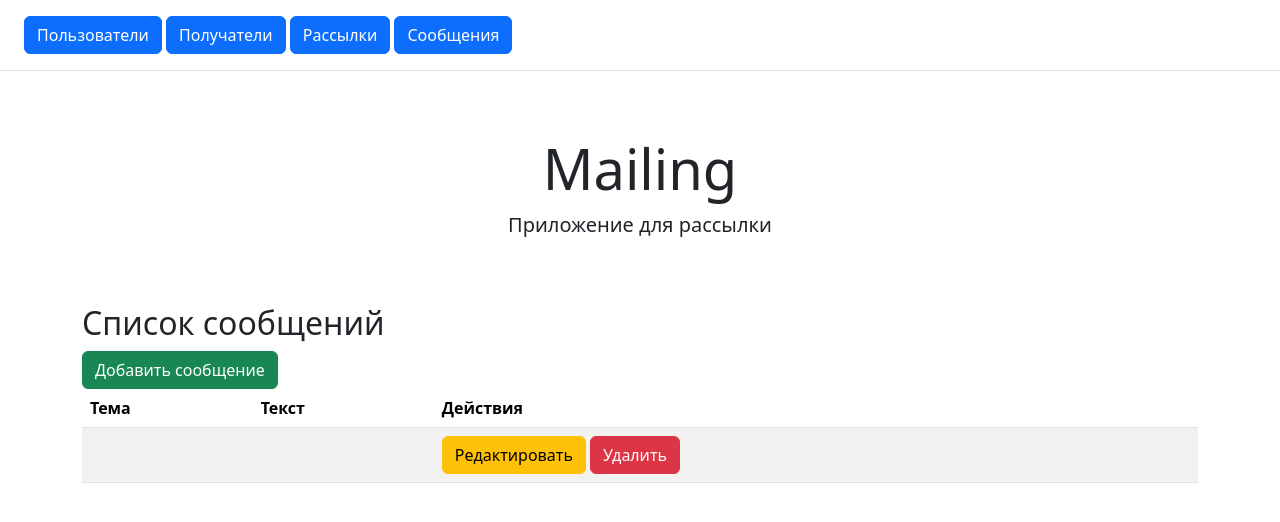
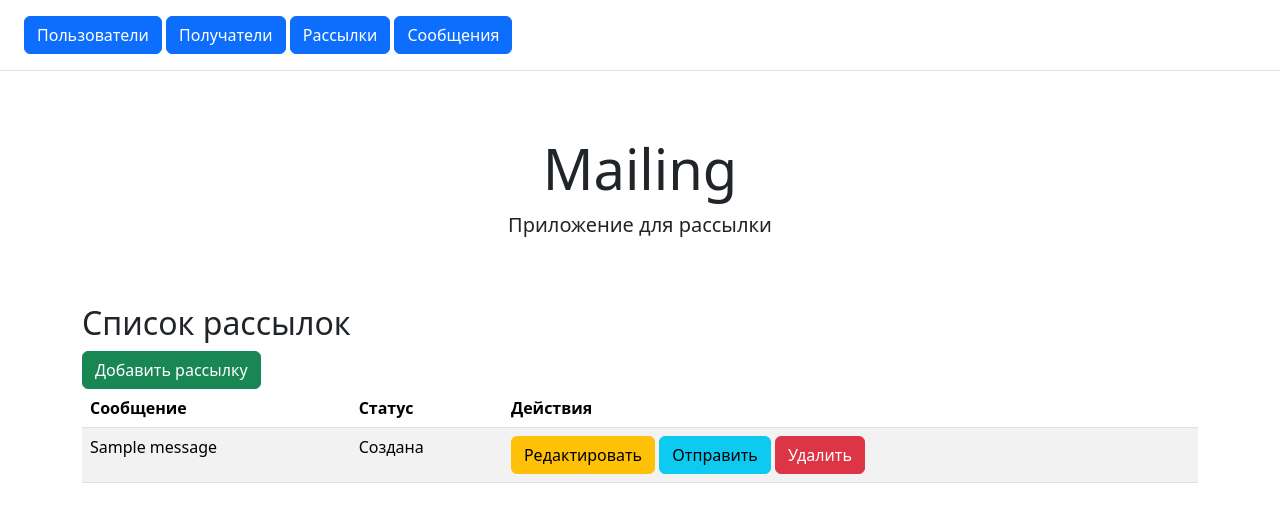
Before and after one commit to kokc80/mailing_service, a Django app: page /mailings/all/ in a window 1280 px wide. Shown: the top 522 px of the page. Run offline with Django 5.2, Linux system fonts and the light colour scheme; a user stored in the database is signed in; tables that the repository leaves empty hold one stand-in row (values such as "Sample post"); one stand-in notice (Sample message) is shown; some libraries are stand-ins or nearby versions.

Commit message:
исправление рассылок 2026.05.12

```diff
--- a/mailing/models.py
+++ b/mailing/models.py
@@ -95,3 +95,18 @@ class Mailing(models.Model):
 
     def is_completed(self):
         return self.status == "Завершена"
+
+
+class SendAttempt(models.Model):
+    STATUS_CHOICES = [
+        ('Успешно', 'Успешно'),
+        ('Не успешно', 'Не успешно')
+    ]
+
+    attempt_time = models.DateTimeField(auto_now_add=True)
+    status = models.CharField(max_length=20, choices=STATUS_CHOICES)
+    server_response = models.TextField(blank=True)
+    mailing = models.ForeignKey(Mailing, on_delete=models.CASCADE, related_name='send_attempts')
+
+    def __str__(self):
+        return f"Attempt: {self.attempt_time} - {self.status}"
--- a/mailing/templates/mailing/mailing_list.html
+++ b/mailing/templates/mailing/mailing_list.html
@@ -1,26 +1,27 @@
 {% extends 'base.html' %}
 
-{% block title %}Список сообщений{% endblock %}
+{% block title %}Список рассылок{% endblock %}
 
 {% block content %}
-<h2>Список сообщений</h2>
-<a href="{% url 'message_create' %}" class="btn btn-success">Добавить сообщение</a>
+<h2>Список рассылок</h2>
+<a href="{% url 'mailing:mailing_create' %}" class="btn btn-success">Добавить рассылку</a>
 <table class="table table-striped">
     <thead>
         <tr>
-            <th>Тема</th>
-            <th>Текст</th>
+            <th>Сообщение</th>
+            <th>Статус</th>
             <th>Действия</th>
         </tr>
     </thead>
     <tbody>
-        {% for message in messages %}
+        {% for mailing in mailings %}
         <tr>
-            <td>{{ message.subject }}</td>
-            <td>{{ message.body }}</td>
+            <td>{{ mailing.message.subject }}</td>
+            <td>{{ mailing.status }}</td>
             <td>
-                <a href="{% url 'message_update' message.pk %}" class="btn btn-warning">Редактировать</a>
-                <a href="{% url 'message_delete' message.pk %}" class="btn btn-danger">Удалить</a>
+                <a href="{% url 'mailing:mailing_update' mailing.pk %}" class="btn btn-warning">Редактировать</a>
+                <a href="{% url 'mailing:send_mailing' mailing.pk %}" class="btn btn-info">Отправить</a>
+                <a href="{% url 'mailing:mailing_delete' mailing.pk %}" class="btn btn-danger">Удалить</a>
             </td>
         </tr>
         {% endfor %}
--- a/mailing/templates/mailing/mailing_list_active.html
+++ b/mailing/templates/mailing/mailing_list_active.html
@@ -6,7 +6,9 @@
     {% if mailings %}
         <div class="row  text-center">
             <div class="col-12 mt-1">
-                <h4 class="mb-2 text-center mt-4"><a href="{% url 'mailing:mailing_list' %}" ><img src="https://img.icons8.com/?size=160&id=CwALVGlLhZCp&format=png" style="width: auto; height: 37px;" class="mx-1" title="Вернуться к списку"></a>Активные рассылки | {{ count }}</h4>
+                <h4 class="mb-2 text-center mt-4"><a href="{% url 'mailing:mailing_list' %}" >
+                    <img src="https://img.icons8.com/?size=160&id=CwALVGlLhZCp&format=png" style="width: auto; height: 37px;" class="mx-1" title="Вернуться к списку">
+                </a>Активные рассылки | {{ count }}</h4>
             </div>
                 <div class="col-12">
                     <div class="row">
--- a/mailing/templates/mailing/recipient_list.html
+++ b/mailing/templates/mailing/recipient_list.html
@@ -5,7 +5,8 @@
 {% block content %}
 
 <table class="table table-striped">
-    <h4 class="text-center mt-4"><img src="https://cdn-icons-png.flaticon.com/128/684/684833.png" class="mx-1" style="width: auto; height: 30px;"> Список доступных получателей | {{ recipients_count }}</h4>
+    <h4 class="text-center mt-4"><img src="https://cdn-icons-png.flaticon.com/128/684/684833.png" class="mx-1" style="width: auto; height: 30px;">
+        Список доступных получателей | {{ recipients_count }}</h4>
     <thead>
         <tr>
             <th>ФИО</th>
--- a/mailing/urls.py
+++ b/mailing/urls.py
@@ -4,7 +4,7 @@ from mailing.views import (
     HomeView,
     RecipientListView, RecipientCreateView, RecipientUpdateView, RecipientDeleteView,
     MessageListView, MessageCreateView, MessageDetailView, MessageUpdateView, MessageDeleteView,
-    MailingBreakAllView, MailingListView, MailingCreateView
+    MailingBreakAllView, MailingListView, MailingCreateView, MailingUpdateView, MailingDeleteView, SendMailingView
 )
 
 app_name = MailingConfig.name
@@ -15,6 +15,8 @@ urlpatterns = [
     path("mailings/break/", MailingBreakAllView.as_view(), name="mailing_break"),
     path("mailings/all/", MailingListView.as_view(), name="mailing_list"),
     path("mailings/create/", MailingCreateView.as_view(), name="mailing_create"),
+    path('mailings/update/<int:pk>/', MailingUpdateView.as_view(), name='mailing_update'),
+    path('mailings/delete/<int:pk>/', MailingDeleteView.as_view(), name='mailing_delete'),
     # получатели
     path("recipient_list/", RecipientListView.as_view(), name="recipient_list"),
     path("recipient_create/", RecipientCreateView.as_view(), name="recipient_create"),
@@ -27,4 +29,6 @@ urlpatterns = [
     path('messages/update/<int:pk>/', MessageUpdateView.as_view(), name='message_update'),
     path('messages/delete/<int:pk>/', MessageDeleteView.as_view(), name='message_delete'),
 
+    path('send-mailing/<int:mailing_id>/', SendMailingView.as_view(), name='send_mailing'),
+
 ]
--- a/mailing/views.py
+++ b/mailing/views.py
@@ -2,20 +2,18 @@ from django.shortcuts import render, redirect
 from django.contrib.auth.mixins import LoginRequiredMixin, UserPassesTestMixin
 from django.views import generic
 from django.views.generic import DetailView, ListView, TemplateView, CreateView, View, DeleteView, UpdateView
-from mailing.models import Recipient, Message, Mailing
+from mailing.models import Recipient, Message, Mailing, SendAttempt
 from mailing.forms import RecipientForm, MailingForm
 from django.urls import reverse_lazy
 from django.core.cache import cache
 from django.utils.decorators import method_decorator
 from django.views.decorators.cache import cache_page
 from users.models import CustomUser
+from django.core.mail import send_mail
+from django.utils import timezone
 from .forms import MessageForm
 
 # Create your views here.
-
-
-class HomeView(generic.TemplateView):
-    template_name = "home.html"
 
 
 class RecipientListView(generic.ListView):
@@ -178,6 +176,19 @@ class MessageDetailView(LoginRequiredMixin, DetailView):
         return context
 
 
+class MailingUpdateView(generic.UpdateView):
+    model = Mailing
+    form_class = MailingForm
+    template_name = 'mailing_form.html'
+    success_url = reverse_lazy('mailing_list')
+
+
+class MailingDeleteView(generic.DeleteView):
+    model = Mailing
+    template_name = 'mailing_confirm_delete.html'
+    success_url = reverse_lazy('mailing_list')
+
+
 class MessageCreateView(LoginRequiredMixin, CreateView):
     """Создание сообщения"""
     model = Message
@@ -227,3 +238,55 @@ class MessageDeleteView(generic.DeleteView):
     model = Message
     template_name = 'mailing/message_confirm_delete.html'
     success_url = reverse_lazy('mailing:message_list')
+
+
+class SendMailingView(generic.View):
+    def post(self, request, mailing_id):
+        mailing = self.get_object(mailing_id)
+        recipients = mailing.recipients.all()
+
+        # Инициация отправки
+        for recipient in recipients:
+            try:
+                send_mail(
+                    mailing.message.subject,
+                    mailing.message.body,
+                    'from@example.com',  # email from
+                    [recipient.email],
+                    fail_silently=False,
+                )
+                status = 'Успешно'
+                server_response = 'Письмо отправлено успешно.'
+            except Exception as e:
+                status = 'Не успешно'
+                server_response = str(e)
+
+            # Сохранение попытки рассылки
+            SendAttempt.objects.create(
+                mailing=mailing,
+                status=status,
+                server_response=server_response
+            )
+
+        # Обновление статуса рассылки
+        if mailing.status == 'Создана':
+            mailing.status = 'Запущена'
+            mailing.first_sent_at = timezone.now()
+            mailing.save()
+
+        return render(request, 'mailing_status.html', {'mailing': mailing})
+
+    def get_object(self, mailing_id):
+        return Mailing.objects.get(id=mailing_id)
+
+# Главная страница
+
+class HomeView(generic.TemplateView):
+    template_name = 'home.html'
+
+    def get_context_data(self, **kwargs):
+        context = super().get_context_data(**kwargs)
+        context['total_mailings'] = Mailing.objects.count()
+        context['active_mailings'] = Mailing.objects.filter(status='Запущена').count()
+        context['unique_recipients'] = Recipient.objects.count()
+        return context
```
